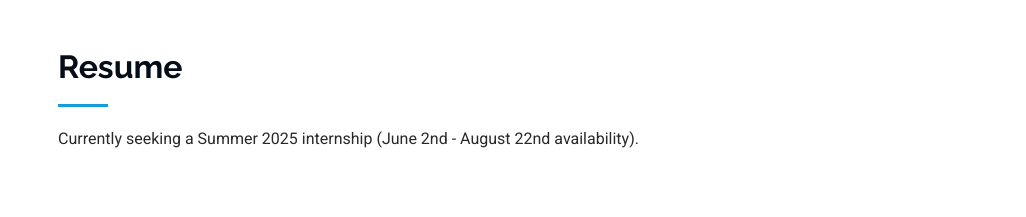
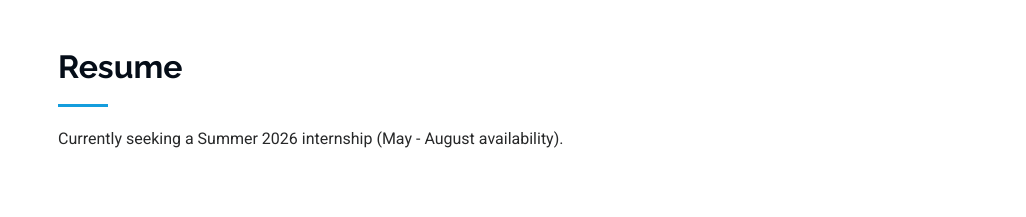
Before and after one commit to HammondCameron55/PersonalProfile, a plain HTML site: page CamDigitalProfile/index.html in a window 1280 px wide. Shown: the part 2320-2537 px from the top of the page, without its empty margins (254-1280 px from the left). Drawn offline with Linux system fonts and the light colour scheme.

Commit message:
Updated Availability

```diff
--- a/CamDigitalProfile/index.html
+++ b/CamDigitalProfile/index.html
@@ -336,8 +336,7 @@
         <div class="container section-title" data-aos="fade-up">
           <h2>Resume</h2>
           <p>
-            Currently seeking a Summer 2025 internship (June 2nd - August 22nd
-            availability).
+            Currently seeking a Summer 2026 internship (May - August availability).
           </p>
         </div>
 
```
